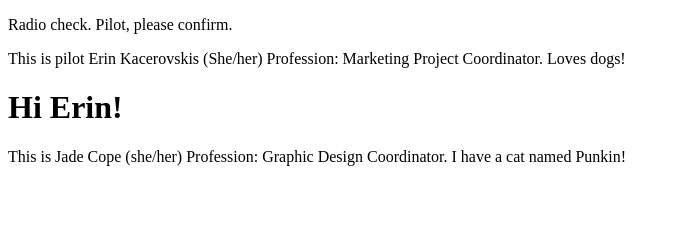
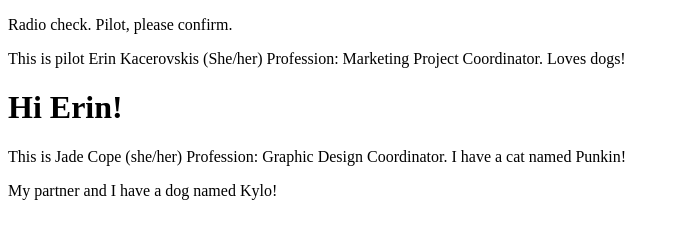
Before and after one commit to copejb/communication-log, a plain HTML site: page index.html in a window 1280 px wide. Shown: the whole page, without its empty margins (0-680 px from the left). Drawn offline with Linux system fonts and the light colour scheme.

Commit message:
Third times the charm

```diff
--- a/index.html
+++ b/index.html
@@ -6,4 +6,5 @@
       <h1>Hi Erin!</h1>
       <p>This is Jade Cope (she/her) Profession: Graphic Design Coordinator. I have a cat named Punkin!</p>
    </body>
+   <p>My partner and I have a dog named Kylo!</p>
 </html>
```
